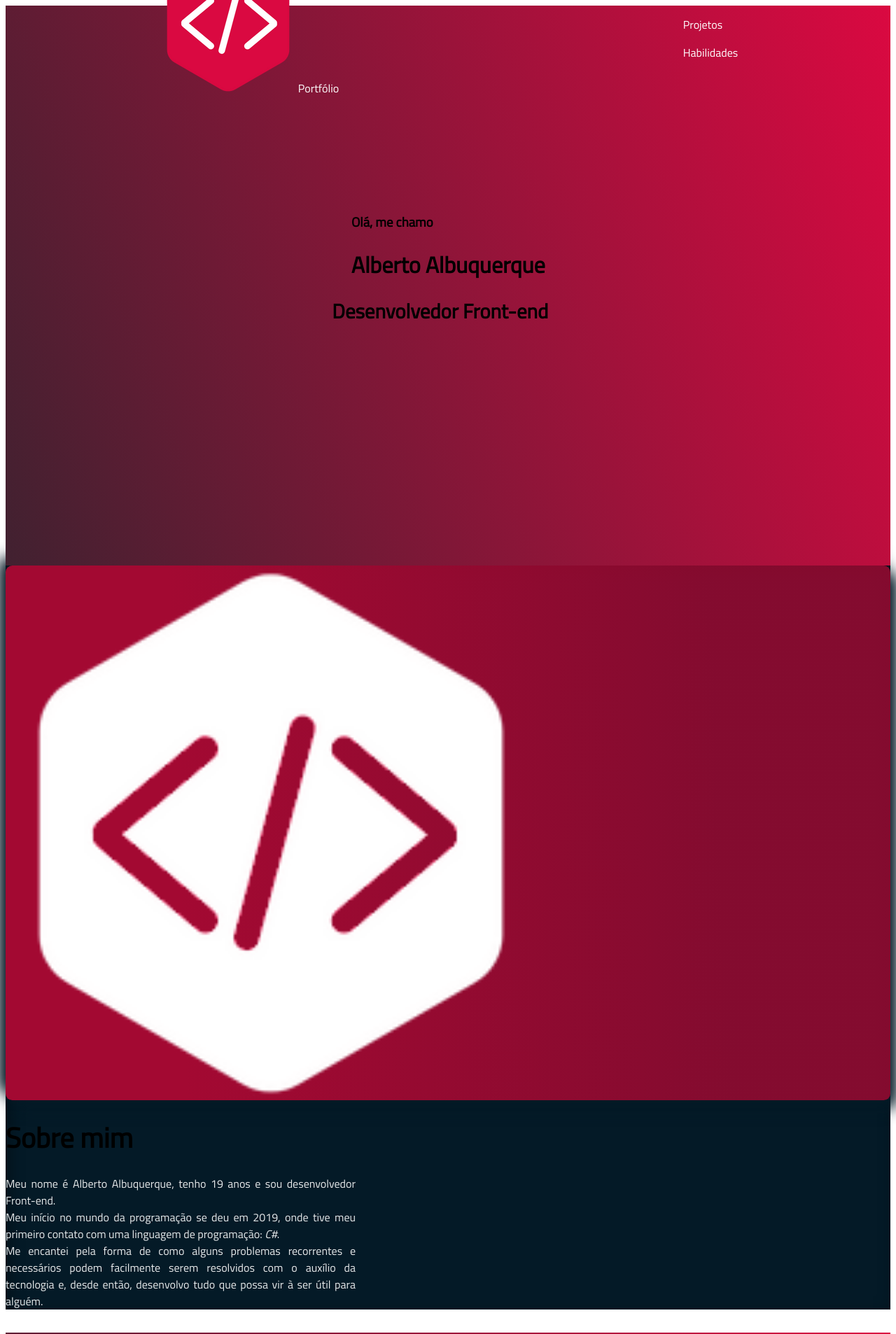
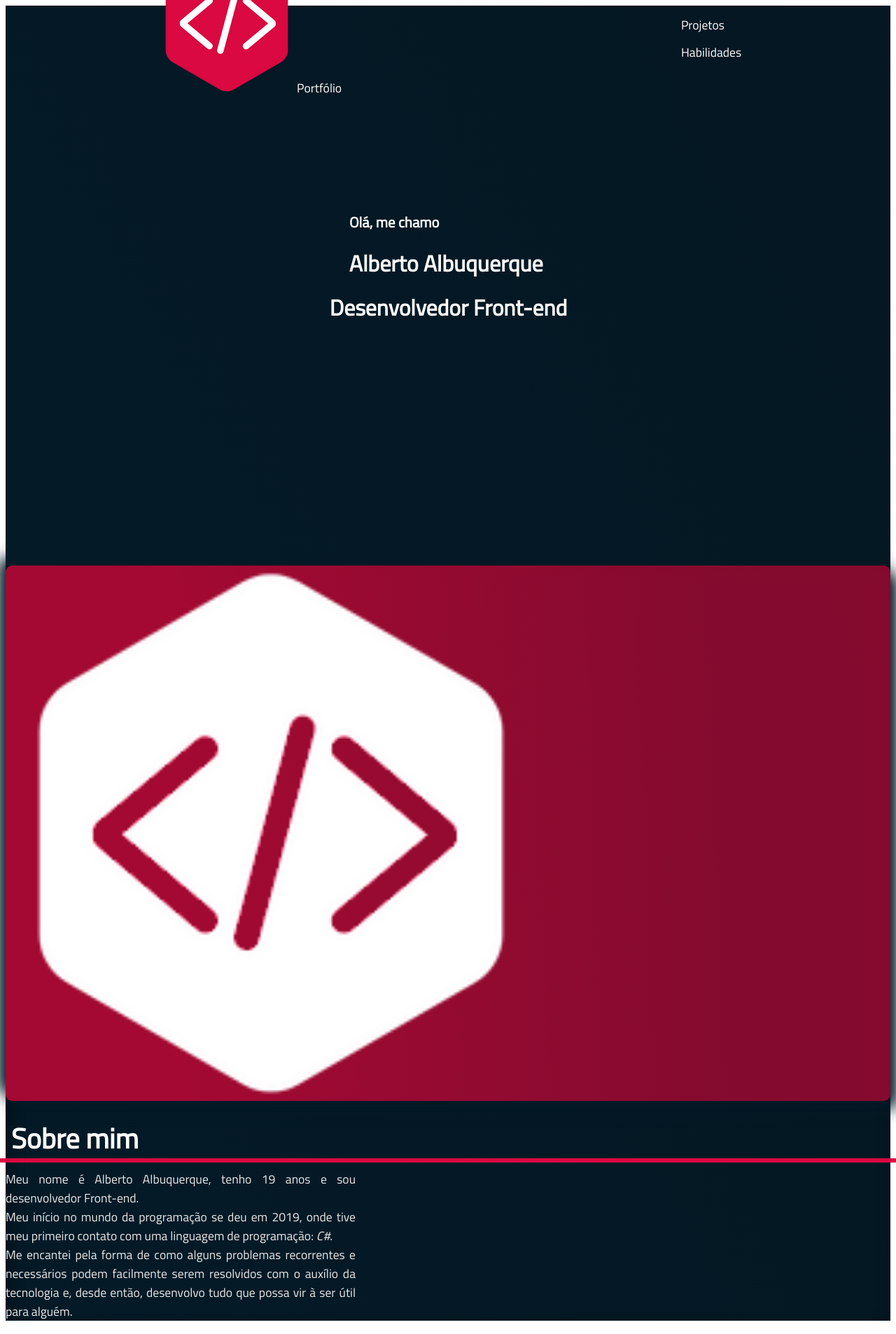
Before and after one commit to allbertuu/portfolio, a React (Create React App) app: page / in a window 1280 px wide. Shown: the top 1906 px of the page at 70% size. Built offline with nearby package versions, Linux system fonts and the light colour scheme.

Commit message:
modify general styles

```diff
--- a/src/App.scss
+++ b/src/App.scss
@@ -15,6 +15,9 @@
 body {
   user-select: none;
   font-family: "Titillium Web", sans-serif;
+  font-size: 1.1rem;
+  color: white;
+
   ::selection {
     color: white;
     background-color: $primary-color;
@@ -31,22 +34,21 @@ body {
   align-content: center;
   justify-items: center;
   position: relative;
-  @apply grid grid-cols-1 md:grid-cols-2;
+  @apply grid grid-cols-1 lg:grid-cols-2;
 
   height: 100vh;
-  background: $primary-bg;
+  background: $secondary-bg;
 }
 .c_whoIAm {
   @apply flex flex-col items-center gap-6;
 
   .c_text {
-    @apply text-white text-center;
+    @apply flex flex-col gap-1 items-center lg:items-start;
 
     .item_1 {
       @include animationText(0.2s, scaleUpH3);
     }
     .item_2 {
-      line-height: 2.6rem;
       @include animationText(2.2s, scaleUpH1);
     }
     .item_3 {
@@ -56,11 +58,12 @@ body {
 
   button {
     max-width: fit-content;
+    font-size: 1rem;
   }
 }
 // About me
 #s_aboutMe {
-  background: $secondary-color;
+  background: $secondary-bg;
   box-shadow: inset 5px 5px 20px 3px $shadow-dark;
 
   @apply grid grid-cols-1 md:grid-cols-2 items-center justify-items-center
@@ -85,10 +88,7 @@ body {
   .c_aboutMe {
     @apply md:justify-self-start;
 
-    h2 {
-      color: white;
-      @apply text-3xl lg:text-4xl
-      uppercase;
+    h1 {
       margin-bottom: 1.5rem;
       padding-left: 0.5rem;
 
--- a/src/assets/sass/Button.module.scss
+++ b/src/assets/sass/Button.module.scss
@@ -21,29 +21,31 @@
   position: relative;
   overflow: hidden;
   border-radius: 0.3rem;
+
   text-decoration: none;
+  font-size: inherit;
+  font-family: inherit;
+
   cursor: pointer;
 }
 
 .btn_faixa {
   @extend .btn;
-  padding: 0.8em 1.8em;
-
-  height: 50px;
+  padding: 0.8em 1.2em;
 
   text-align: center;
   text-transform: uppercase;
-  font-size: 1rem;
   color: white;
 
   transition: 0.3s;
   z-index: 1;
   opacity: 0;
+  @apply shadow-lg;
 
   animation: show 1.5s forwards 6s;
 
   &:hover {
-    color: $primary-color;
+    color: white;
     @apply shadow-2xl;
   }
 
@@ -55,7 +57,7 @@
     top: 50%;
     left: 50%;
     transform: translate(-50%, -50%) rotate(20deg);
-    background: white;
+    background: $primary-color;
     transition: .5s ease;
     display: block;
     z-index: -1;
@@ -75,7 +77,7 @@
     left: 0;
     height: 2px;
     width: 2rem;
-    background-color: white;
+    background-color: $primary-color;
     transition: .5s ease;
     animation: animate ease forwards 3s 6.1s;
   }
@@ -83,15 +85,11 @@
 
 .btn_li {
   @extend .btn;
-  padding: 0.5rem 1rem;
+  padding: 0.4rem 0.8rem;
 
   color: white;
 
-  font-family: inherit;
-
   &.md {
-    font-size: 1rem;
-
     &::before {
       content: "";
       position: absolute;
@@ -99,7 +97,7 @@
       top: 0;
       width: 100%;
       height: 100%;
-      background-color: white;
+      background-color: $primary-color;
       transform: translateX(-100%);
       transition: all 0.3s;
       opacity: 0;
@@ -107,7 +105,7 @@
     }
 
     &:hover {
-      color: $primary-color;
+      color: white;
       @apply shadow-xl;
 
       &::before {
@@ -118,8 +116,6 @@
   }
 
   &.sm {
-    font-size: 1rem;
-
     border-bottom: 1px solid $primary-color;
 
     &::before {
--- a/src/assets/sass/CardProject.scss
+++ b/src/assets/sass/CardProject.scss
@@ -62,6 +62,7 @@
 
   text-align: center;
   font-weight: 600;
+  color: $secondary-color;
   @apply lg:text-xl
   uppercase;
   transition: all 0.1s;
--- a/src/assets/sass/variables/colors/colors.scss
+++ b/src/assets/sass/variables/colors/colors.scss
@@ -6,6 +6,8 @@ $primary-color-dark: #a30932;
 $primary-color-darker: #a10831d0;
 
 $secondary-color: #041a27;
+$secondary-color-dark: #041722;
 $white-text: rgba(255, 255, 255, 0.911);
 
-$primary-bg: linear-gradient(70deg, #412130, $primary-color);
+$primary-bg: linear-gradient(70deg, #412130, $primary-color-dark);
+$secondary-bg: linear-gradient(240deg, $secondary-color-dark, $secondary-color);
```
